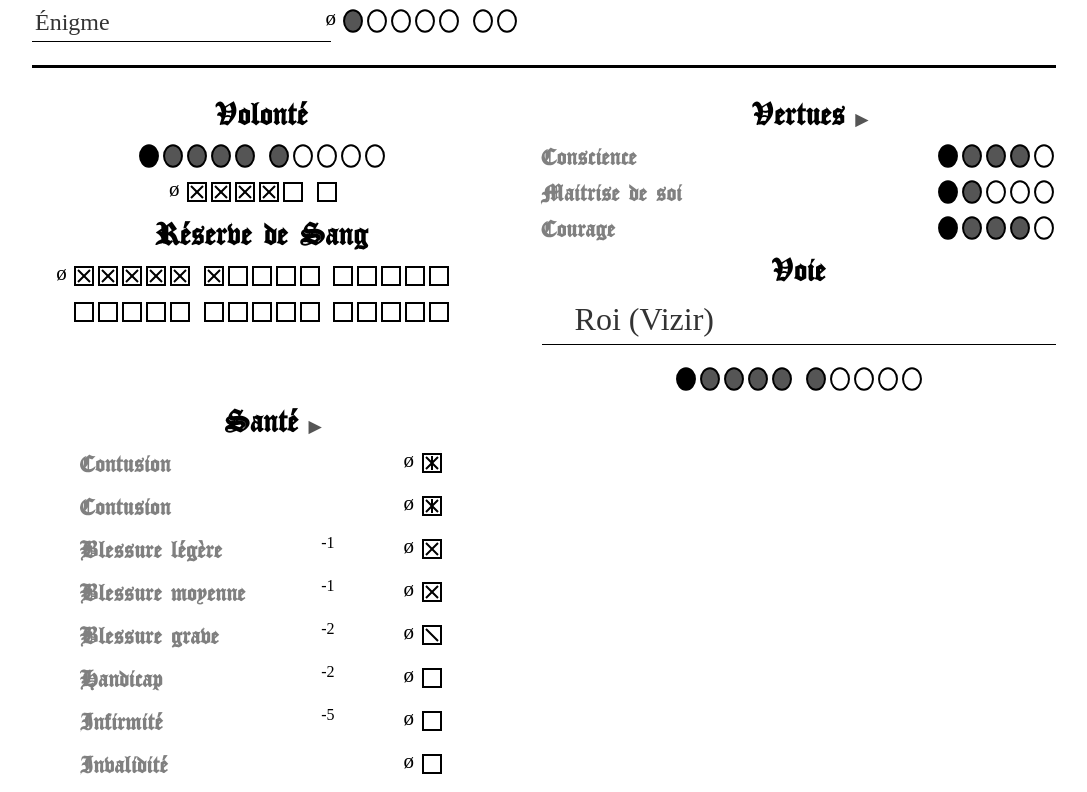
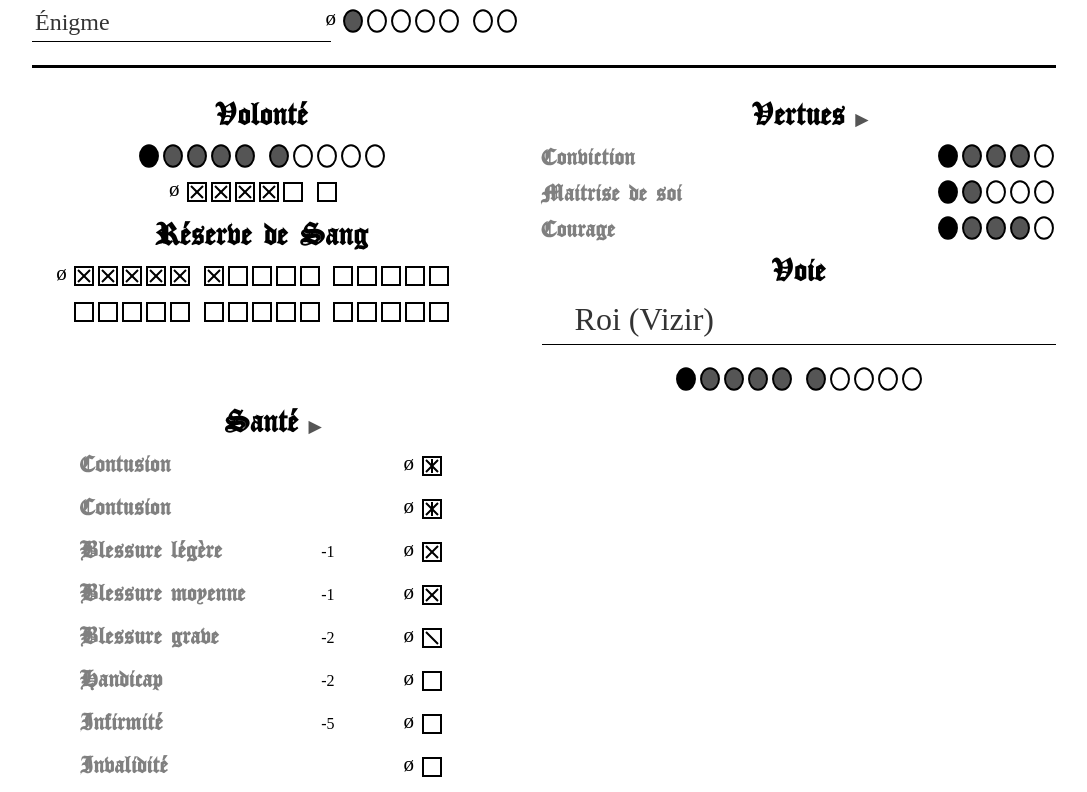
Before and after one commit to zaratan/characters, a Next.js app: page / in a window 1280 px wide. Shown: the part 1738-2530 px from the top of the page, without its empty margins (96-1183 px from the left). Built offline with nearby package versions, Linux system fonts and the light colour scheme; a web font is replaced by a local one.

Commit message:
Mind options

```diff
--- a/components/ColumnTitleWithOptions.tsx
+++ b/components/ColumnTitleWithOptions.tsx
@@ -65,18 +65,10 @@ const ColumnTitleWithOptions = ({
   actions = [],
 }: {
   title: string;
-  options?: Array<{ name: string; value: boolean }>;
+  options?: Array<{ name: string; value: boolean; onClick: () => void }>;
   actions?: Array<{ name: string; value: () => void }>;
 }) => {
   const [open, setOpen] = useState(false);
-  const [localOptions, setLocalOptions] = useState(options);
-  const optionToggle = (name: string) => {
-    setLocalOptions(
-      localOptions.map((option) =>
-        option.name !== name ? option : { name, value: !option.value }
-      )
-    );
-  };
   return (
     <div>
       <ColumnTitle>
@@ -94,18 +86,18 @@ const ColumnTitleWithOptions = ({
       </ColumnTitle>
       <OptionsContainer
         className={open ? 'opened' : ''}
-        elemCount={localOptions.length}
+        elemCount={options.length}
         actionCount={actions.length}
       >
         <ul>
-          {localOptions.map(({ name, value }) => (
+          {options.map(({ name, value, onClick }) => (
             <OptionItem>
               <span>{`${name}: ${value ? 'Oui' : 'Non'}`}</span>
               {value ? (
                 <Glyph
                   onClick={() => {
                     if (!value) return;
-                    optionToggle(name);
+                    onClick();
                   }}
                   inactive={!value}
                   name={`${name}: Non`}
@@ -115,9 +107,8 @@ const ColumnTitleWithOptions = ({
               ) : (
                 <Glyph
                   onClick={() => {
-                    console.log({ name, value });
                     if (value) return;
-                    optionToggle(name);
+                    onClick();
                   }}
                   inactive={value}
                   name={`${name}: Oui`}
--- a/components/Health.tsx
+++ b/components/Health.tsx
@@ -4,6 +4,8 @@ import NamedSquare from './NamedSquare';
 import ColumnTitleWithOptions from './ColumnTitleWithOptions';
 
 const Health = ({
+  isExtraBruisable,
+  changeIsExtraBruisable,
   extraSquare,
   bruised,
   hurt,
@@ -13,6 +15,8 @@ const Health = ({
   crippled,
   incapacitated,
 }: {
+  isExtraBruisable: boolean;
+  changeIsExtraBruisable: () => void;
   extraSquare?: number;
   bruised: number;
   hurt: number;
@@ -22,8 +26,7 @@ const Health = ({
   crippled: number;
   incapacitated: number;
 }) => {
-  const health =
-    extraSquare !== undefined
+  const health = isExtraBruisable
     ? [
         extraSquare,
         bruised,
@@ -36,7 +39,7 @@ const Health = ({
       ]
     : [bruised, hurt, injured, wounded, mauled, crippled, incapacitated];
   const [localHealth, setLocalHealth] = useState(health);
-  const offset = extraSquare === undefined ? 0 : 1;
+  const offset = isExtraBruisable ? 1 : 0;
   const genSetValue = (rank: number) => (value: number) => {
     const newHealth = [...localHealth];
     newHealth[rank] = value;
@@ -47,9 +50,15 @@ const Health = ({
     <div>
       <ColumnTitleWithOptions
         title="Santé"
-        options={[{ name: 'Extra Contusion', value: true }]}
+        options={[
+          {
+            name: 'Extra Contusion',
+            value: isExtraBruisable,
+            onClick: changeIsExtraBruisable,
+          },
+        ]}
       />
-      {extraSquare !== undefined ? (
+      {isExtraBruisable ? (
         <NamedSquare
           title="Contusion"
           value={localHealth[0]}
--- a/components/Mind.tsx
+++ b/components/Mind.tsx
@@ -1,4 +1,4 @@
-import React from 'react';
+import React, { useState } from 'react';
 import { StyledLine } from '../styles/Lines';
 import { HorizontalSection } from '../styles/Sections';
 import { ColumnTitle } from '../styles/Titles';
@@ -15,10 +15,13 @@ export type MindType = {
   tempWillpower: number;
   bloodSpent: number;
   conscience: number;
+  isConviction: boolean;
+  isInstinct: boolean;
   selfControl: number;
   courage: number;
   pathName: string;
   path: number;
+  isExtraBruisable: boolean;
   extraBruised?: number;
   bruised: number;
   hurt: number;
@@ -34,10 +37,13 @@ const Mind = ({
   tempWillpower,
   bloodSpent,
   conscience,
+  isConviction,
   selfControl,
+  isInstinct,
   courage,
   pathName,
   path,
+  isExtraBruisable,
   extraBruised,
   bruised,
   hurt,
@@ -47,7 +53,13 @@ const Mind = ({
   crippled,
   incapacitated,
   generation,
-}: MindType & { generation: number }) => (
+}: MindType & { generation: number }) => {
+  const [localIsExtraBruisable, setLocalIsExtraBruisable] = useState(
+    isExtraBruisable
+  );
+  const [localIsConviction, setLocalIsConviction] = useState(isConviction);
+  const [localIsInstinct, setLocalIsInstinct] = useState(isInstinct);
+  return (
     <>
       <StyledLine />
       <HorizontalSection>
@@ -76,12 +88,20 @@ const Mind = ({
           <ColumnTitleWithOptions
             title="Vertues"
             options={[
-            { name: 'Voie avec Conviction', value: false },
-            { name: 'Voie avec Instinct', value: false },
+              {
+                name: 'Voie avec Conviction',
+                value: localIsConviction,
+                onClick: () => setLocalIsConviction(!localIsConviction),
+              },
+              {
+                name: 'Voie avec Instinct',
+                value: localIsInstinct,
+                onClick: () => setLocalIsInstinct(!localIsInstinct),
+              },
             ]}
           />
           <Line
-          title="Conscience"
+            title={localIsConviction ? 'Conviction' : 'Conscience'}
             value={conscience}
             maxLevel={5}
             minLevel={1}
@@ -89,7 +109,7 @@ const Mind = ({
             name="Conscience"
           />
           <Line
-          title="Maitrise de soi"
+            title={localIsInstinct ? 'Instinct' : 'Maitrise de soi'}
             value={selfControl}
             maxLevel={5}
             minLevel={1}
@@ -115,6 +135,10 @@ const Mind = ({
           />
         </div>
         <Health
+          isExtraBruisable={localIsExtraBruisable}
+          changeIsExtraBruisable={() =>
+            setLocalIsExtraBruisable(!localIsExtraBruisable)
+          }
           extraSquare={extraBruised}
           bruised={bruised}
           hurt={hurt}
@@ -127,5 +151,6 @@ const Mind = ({
       </HorizontalSection>
     </>
   );
+};
 
 export default Mind;
--- a/components/NamedSquare.tsx
+++ b/components/NamedSquare.tsx
@@ -23,6 +23,16 @@ const Container = styled.span`
   width: 70%;
 `;
 
+const Indicator = styled.span`
+  position: relative;
+  top: 9px;
+`;
+
+const SquareContainer = styled.span`
+  position: relative;
+  top: 3px;
+`;
+
 const NamedSquare = ({
   value,
   title,
@@ -42,9 +52,9 @@ const NamedSquare = ({
       <Container>
         <SubTitle>{title}</SubTitle>
         <Separator />
-        <span>{subtitle}</span>
+        <Indicator>{subtitle}</Indicator>
       </Container>
-      <span style={{ position: 'relative' }}>
+      <SquareContainer>
         <EmptyGlyph
           type={title}
           onClick={() => setValue(0)}
@@ -56,7 +66,7 @@ const NamedSquare = ({
           inactive={value === 3}
           name={`${title}`}
         />
-      </span>
+      </SquareContainer>
     </NamedSquareContainer>
   );
 };
--- a/pages/index.tsx
+++ b/pages/index.tsx
@@ -116,10 +116,13 @@ export async function getStaticProps(_context) {
     tempWillpower: 4,
     bloodSpent: 6,
     conscience: 4,
+    isConviction: true,
     selfControl: 2,
+    isInstinct: false,
     courage: 4,
     pathName: 'Roi (Vizir)',
     path: 6,
+    isExtraBruisable: true,
     extraBruised: 3,
     bruised: 3,
     hurt: 2,
@@ -216,10 +219,13 @@ const Home = ({
       tempWillpower={mind.tempWillpower}
       bloodSpent={mind.bloodSpent}
       conscience={mind.conscience}
+      isConviction={mind.isConviction}
       selfControl={mind.selfControl}
+      isInstinct={mind.isInstinct}
       courage={mind.courage}
       pathName={mind.pathName}
       path={mind.path}
+      isExtraBruisable={mind.isExtraBruisable}
       extraBruised={mind.extraBruised}
       bruised={mind.bruised}
       hurt={mind.hurt}
```
Lines whose indentation alone changed are shown as unchanged.
